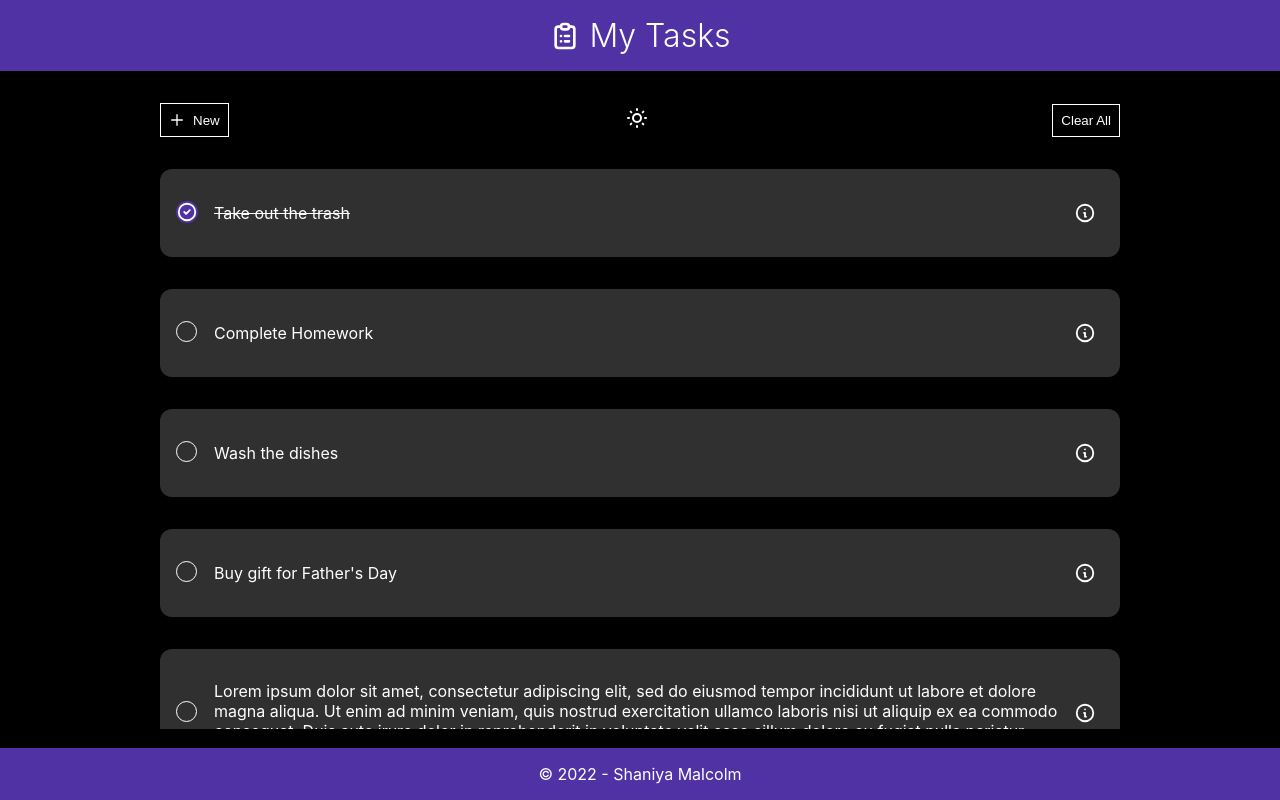
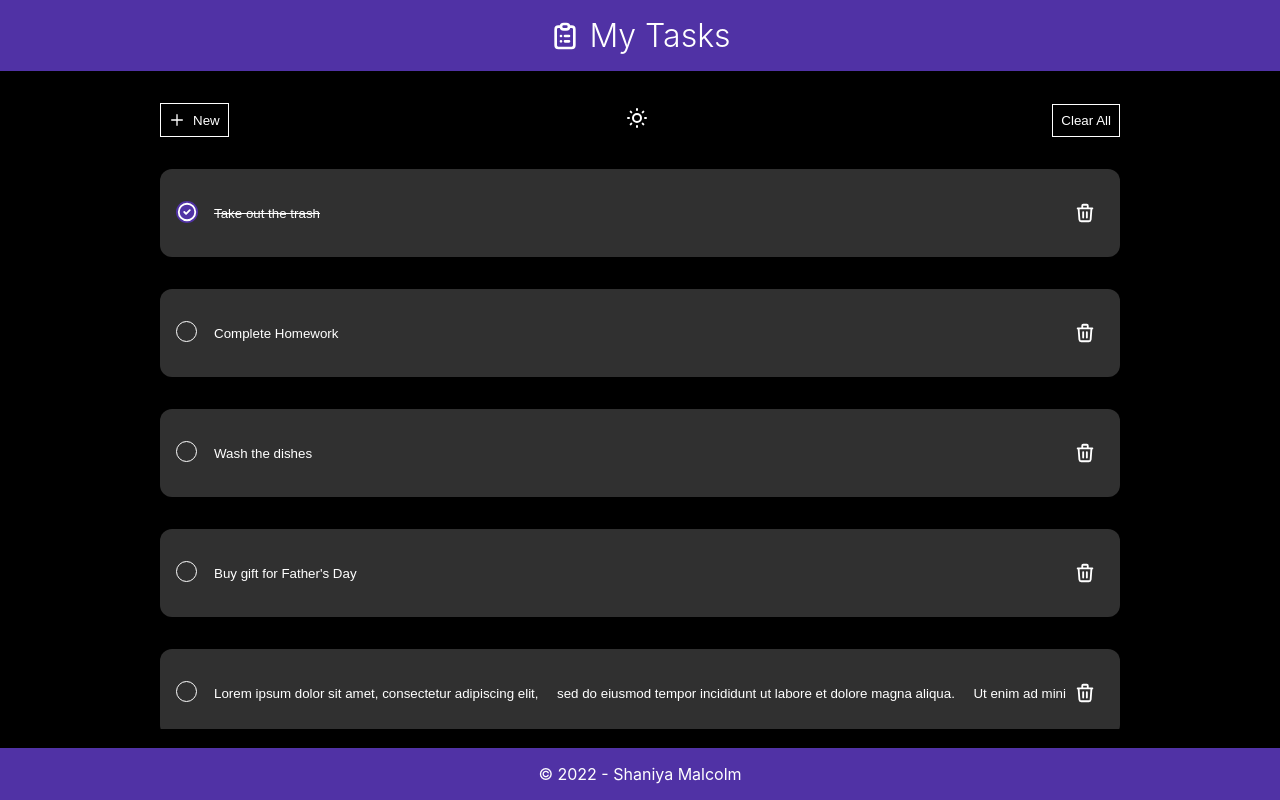
Before and after one commit to MsNiyaJ/taskmanager, a React (Create React App) app: page / in a window 1280 px wide. Built offline with nearby package versions, Linux system fonts and the light colour scheme.

Commit message:
- replaced info icon with trash icon - Users can edit tasks

```diff
--- a/src/components/Task.tsx
+++ b/src/components/Task.tsx
@@ -2,12 +2,9 @@ import React from 'react';
 import { useSelector, useDispatch } from 'react-redux';
 import { RootState } from '..';
 import { isDarkMode } from '../helpers/isDarkMode';
-import { changeStatus } from '../actions';
-import {
-  CheckCircleIcon,
-  InformationCircleIcon,
-} from '@heroicons/react/outline';
 import { classNames } from '../helpers/classNames';
+import { changeStatus, editTask } from '../actions';
+import { CheckCircleIcon, TrashIcon } from '@heroicons/react/outline';
 
 type TaskType = {
   task: {
@@ -19,11 +16,16 @@ type TaskType = {
 
 const Task = ({ task }: TaskType) => {
   const { id, description, complete } = task;
+  const [value, setValue] = React.useState(description);
+
+  // Change the task's description when the user types in the input
+  const onChange = (e: React.ChangeEvent<HTMLInputElement>) => {
+    setValue(e.target.value);
+  };
 
   const dispatch = useDispatch();
-  const changeCompleteStatus = () => {
-    dispatch(changeStatus(id));
-  };
+  const changeCompleteStatus = () => dispatch(changeStatus(id));
+  const editTaskDescription = () => dispatch(editTask(id, value));
 
   const display = useSelector((state: RootState) => state.display);
   const isComplete = complete;
@@ -55,8 +57,15 @@ const Task = ({ task }: TaskType) => {
           <div className={circleClassName} />
         )}
       </div>
-      <div className={descriptionClassName}>{description}</div>
-      <InformationCircleIcon className="md-icon" />
+      <input
+        disabled={isComplete} // Only edit the task if it's not complete
+        value={value}
+        className={descriptionClassName}
+        onChange={onChange}
+        onBlur={() => editTaskDescription()} // Save the task when the user clicks out of the input
+        onKeyDown={() => editTaskDescription()} // Save the task when the user presses enter
+      />
+      <TrashIcon className="md-icon cursor-pointer" />
     </div>
   );
 };
--- a/src/global.css
+++ b/src/global.css
@@ -158,6 +158,12 @@ h1 {
   width: 100%;
   max-height: 4rem;
   overflow: scroll;
+  background-color: transparent;
+  border: none;
+}
+
+.task-description:focus {
+  outline: none /* Removes the border when the input is clicked */
 }
 
 .strikethrough-text {
--- a/src/reducers/tasks.ts
+++ b/src/reducers/tasks.ts
@@ -58,7 +58,7 @@ const taskReducer = (state = tasks, action: { type: string; payload: any }) => {
 
       return state.map((task) =>
         // Find the edited task and set the newTask data
-        task.id === id ? { ...task, task: newTask } : task
+        task.id === id ? { ...task, description: newTask } : task
       );
 
     case 'CLEAR_TASKS':
```
